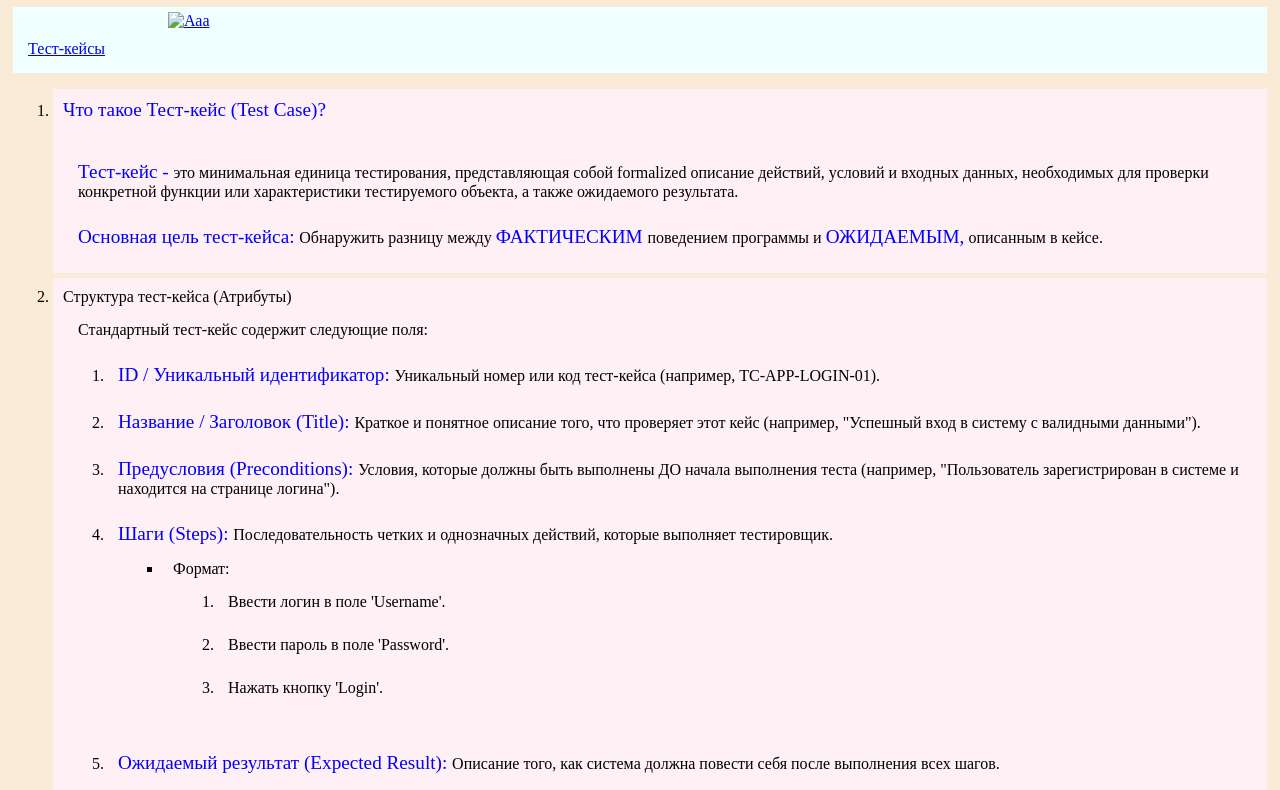
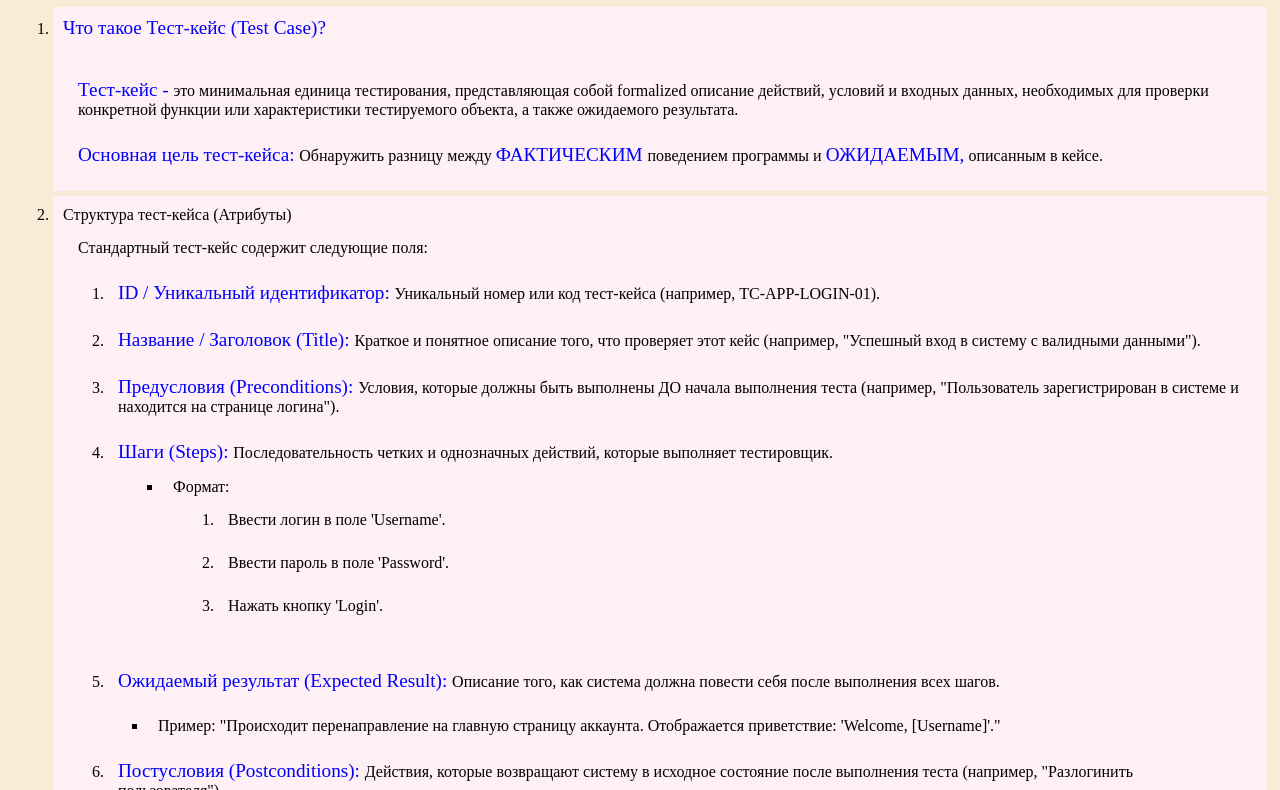
Before and after one commit to ValentiLo/COLLEGE, a plain HTML site: page 3t.html in a window 1280 px wide. Shown: the part 73-863 px from the top of the page. Drawn offline with Linux system fonts and the light colour scheme.

Commit message:
Update 3t.html

```diff
--- a/3t.html
+++ b/3t.html
@@ -9,17 +9,7 @@
 <body>
     <h1> Статусы тест-кейсов и кейс-сьюты </h1>
 
-    <div class="center-image">
-        <a href="#">
-   <img src="case.jpg"
-     alt="Ааа"
-      width="1000"
-    height="1000" >
-    <div class="text">
-    Тест-кейсы
-       </a>
-    </div>
-    </div>
+
     <ol>
         <li><span>Что такое Тест-кейс (Test Case)?</span>
             <p></p>
@@ -147,4 +137,5 @@
         <p> <span>Ключевой вывод: </span> <b>Тест-кейсы</b>  — это живой артефакт. Они требуют постоянного поддержания в актуальном состоянии, так как продукт постоянно развивается.</p>
 
 </body>
+
 </html>
```
